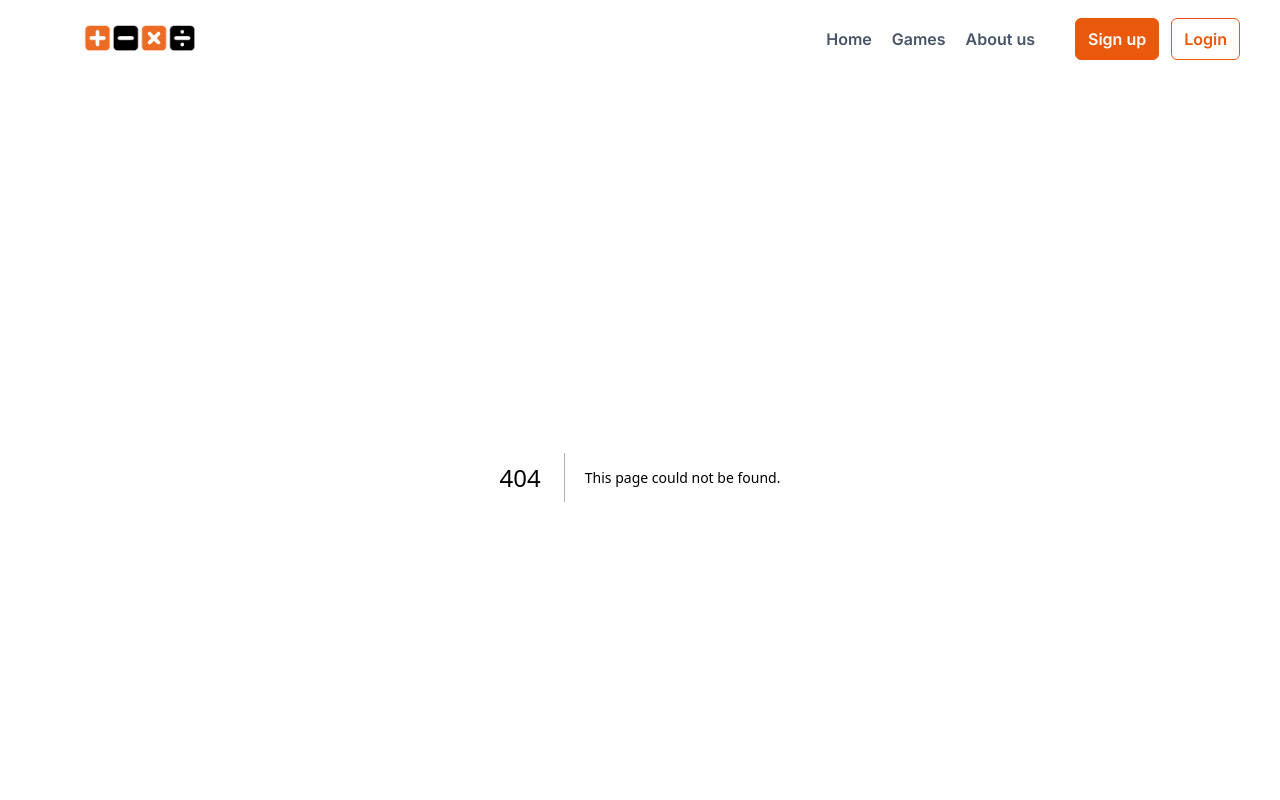
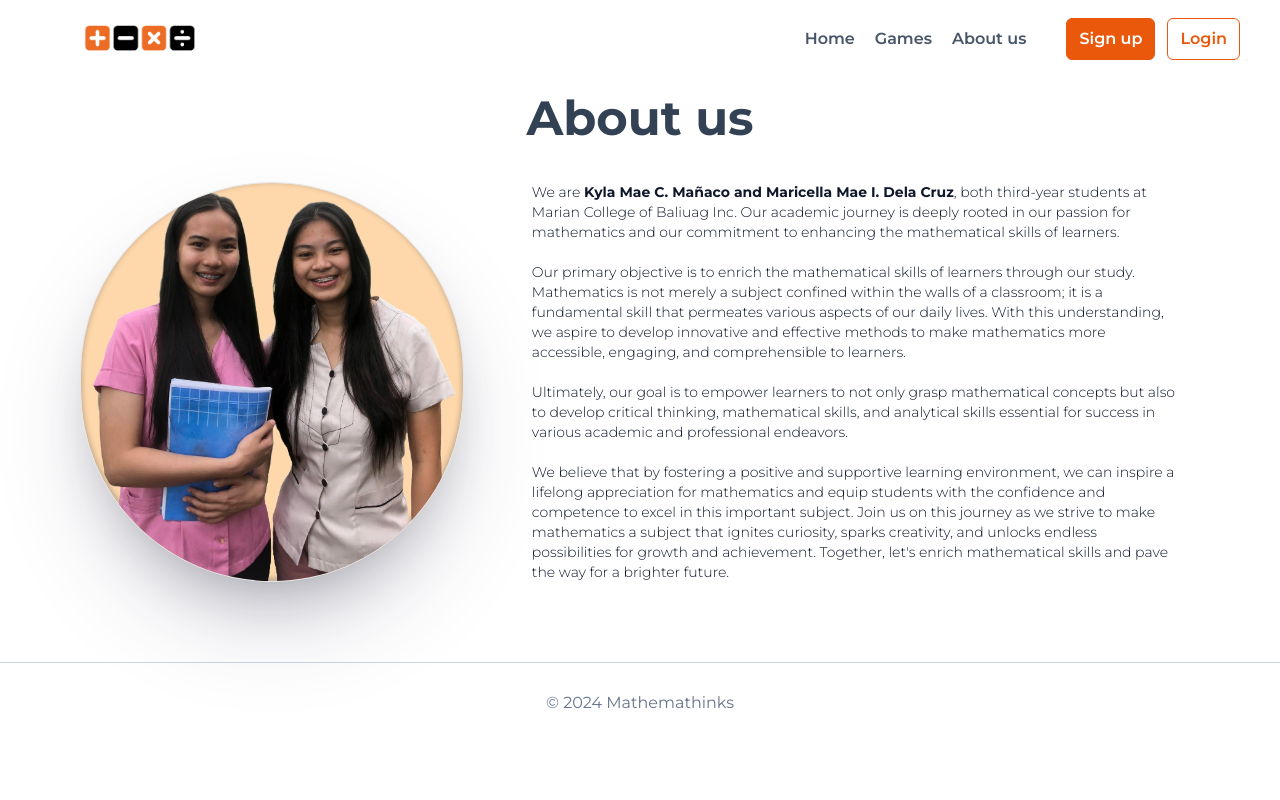
Before and after one commit to allenbnvtra/math_games, a Next.js app: page /about-us in a window 1280 px wide. Before the commit this address had no page. Shown: the top 800 px of the page. Built offline with nearby package versions, Linux system fonts and the light colour scheme.

Commit message:
about page

```diff
--- /dev/null
+++ b/src/app/about-us/page.jsx
@@ -0,0 +1,12 @@
+import AboutUsPage from "@/components/aboutUsPage/AboutUsPage";
+import React from "react";
+
+const page = () => {
+  return (
+    <div>
+      <AboutUsPage />
+    </div>
+  );
+};
+
+export default page;
--- a/src/app/globals.css
+++ b/src/app/globals.css
@@ -1,6 +1,8 @@
 @tailwind base;
 @tailwind components;
 @tailwind utilities;
+
+@import url("https://fonts.googleapis.com/css2?family=Montserrat:ital,wght@0,100..900;1,100..900&display=swap");
 
 html,
 body,
@@ -8,4 +10,5 @@ body,
   margin: 0;
   padding: 0;
   box-sizing: border-box;
+  font-family: "Montserrat", sans-serif;
 }
--- a/src/app/layout.js
+++ b/src/app/layout.js
@@ -1,19 +1,19 @@
-import { Inter } from "next/font/google";
+import { Inter, Montserrat } from "next/font/google";
 import "./globals.css";
 import NavBar from "@/components/ui/NavBar";
 import Footer from "@/components/ui/Footer";
 
-const inter = Inter({ subsets: ["latin"] });
+const montserrat = Montserrat({ subsets: ["latin"] });
 
 export const metadata = {
-  title: "Create Next App",
+  title: "Mathemathinks",
   description: "Generated by create next app",
 };
 
 export default function RootLayout({ children }) {
   return (
     <html lang="en">
-      <body className={inter.className}>
+      <body className={montserrat.className}>
         <div>
           <NavBar />
           {children}
--- /dev/null
+++ b/src/components/aboutUsPage/AboutUsPage.jsx
@@ -0,0 +1,59 @@
+import Image from "next/image";
+import React from "react";
+import Picture from "@/assets/about.png";
+
+const AboutUsPage = () => {
+  return (
+    <div className="px-20 pb-20 pt-4">
+      <h1 className="text-center text-5xl font-bold text-slate-700 mb-10">
+        About us
+      </h1>
+      <div className="flex gap-12">
+        <div
+          className="flex justify-center rounded-full bg-orange-200 shadow-2xl border w-[120rem] overflow-hidden"
+          style={{
+            boxShadow:
+              "rgba(50, 50, 93, 0.25) 0px 50px 100px -20px, rgba(0, 0, 0, 0.3) 0px 30px 60px -30px, rgba(10, 37, 64, 0.35) 0px -2px 6px 0px inset",
+          }}
+        >
+          <Image src={Picture} alt="" height={90} width={390} />
+        </div>
+        <h1 className="px-5 text-slate-900 text-sm font-light">
+          We are{" "}
+          <span className="font-bold text-md">
+            Kyla Mae C. Mañaco and Maricella Mae I. Dela Cruz
+          </span>
+          , both third-year students at Marian College of Baliuag Inc. Our
+          academic journey is deeply rooted in our passion for mathematics and
+          our commitment to enhancing the mathematical skills of learners.{" "}
+          <br />
+          <br /> Our primary objective is to enrich the mathematical skills of
+          learners through our study. Mathematics is not merely a subject
+          confined within the walls of a classroom; it is a fundamental skill
+          that permeates various aspects of our daily lives. With this
+          understanding, we aspire to develop innovative and effective methods
+          to make mathematics more accessible, engaging, and comprehensible to
+          learners.
+          <br />
+          <br />
+          Ultimately, our goal is to empower learners to not only grasp
+          mathematical concepts but also to develop critical thinking,
+          mathematical skills, and analytical skills essential for success in
+          various academic and professional endeavors.
+          <br />
+          <br />
+          We believe that by fostering a positive and supportive learning
+          environment, we can inspire a lifelong appreciation for mathematics
+          and equip students with the confidence and competence to excel in this
+          important subject. Join us on this journey as we strive to make
+          mathematics a subject that ignites curiosity, sparks creativity, and
+          unlocks endless possibilities for growth and achievement. Together,
+          let's enrich mathematical skills and pave the way for a brighter
+          future.
+        </h1>
+      </div>
+    </div>
+  );
+};
+
+export default AboutUsPage;
--- a/src/components/ui/NavBar.jsx
+++ b/src/components/ui/NavBar.jsx
@@ -37,7 +37,7 @@ const NavBar = () => {
             </Link>
           </li>
           <li>
-            <Link className="hover:text-orange-600" href="/">
+            <Link className="hover:text-orange-600" href="/about-us">
               About us
             </Link>
           </li>
```
Also changed, not shown: src/assets/about.png (added).
